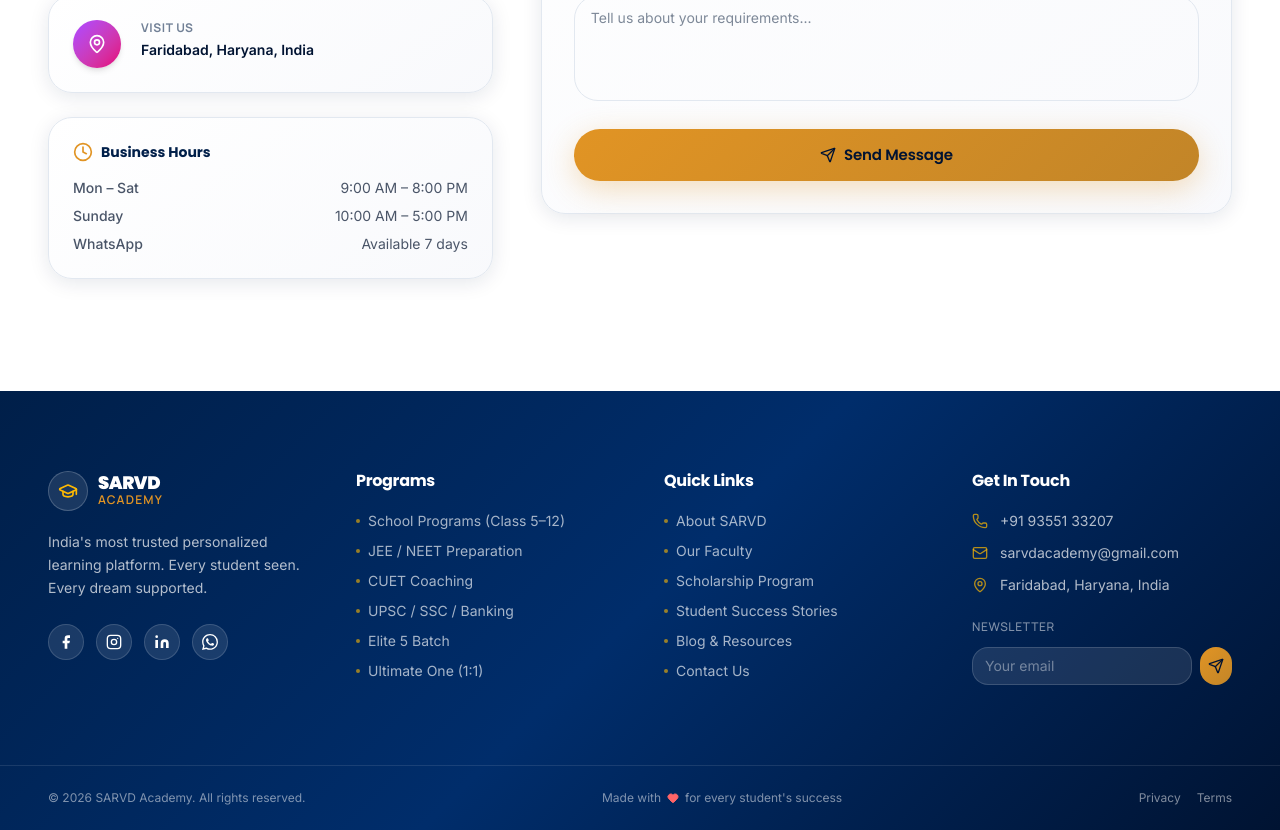
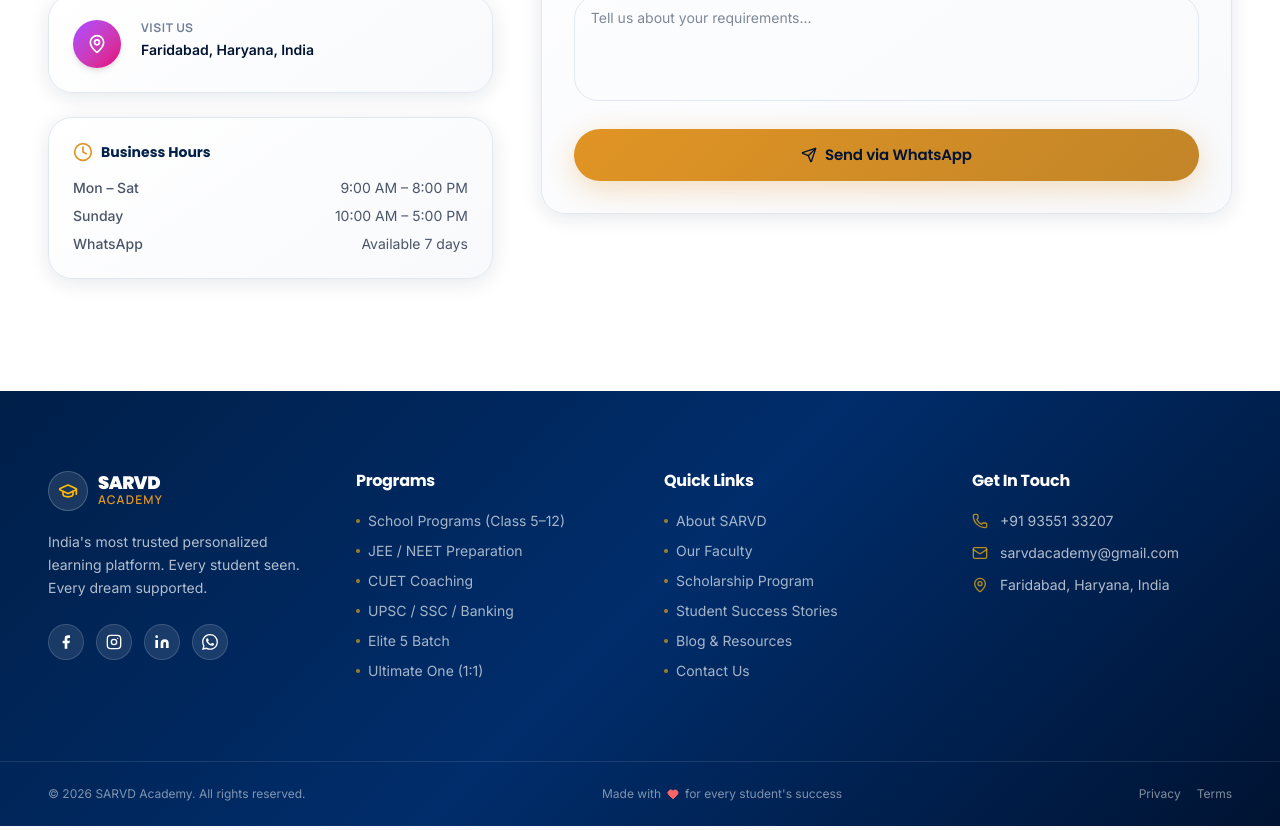
Before and after one commit to NITESHsharma345/sarvad-Acadamy, a Next.js app: page /contact in a window 1280 px wide. Shown: the part 860-1690 px from the top of the page. Built offline with nearby package versions, Linux system fonts and the light colour scheme.

Commit message:
feat: remove newsletter, connect contact form to WhatsApp

```diff
--- a/src/components/layout/Footer.tsx
+++ b/src/components/layout/Footer.tsx
@@ -1,7 +1,7 @@
 "use client";
 
 import Link from "next/link";
-import { GraduationCap, Phone, Mail, MapPin, Heart, Send } from "lucide-react";
+import { GraduationCap, Phone, Mail, MapPin, Heart } from "lucide-react";
 import { SITE_CONFIG } from "@/lib/constants";
 
 const FacebookIcon = () => (
@@ -193,32 +193,6 @@
                 </div>
               </li>
             </ul>
-
-            {/* Newsletter */}
-            <div>
-              <p
-                className="text-xs text-white/50 mb-3 font-medium uppercase tracking-wider"
-                style={{ fontFamily: "var(--font-accent)" }}
-              >
-                Newsletter
-              </p>
-              <form className="flex gap-2" onSubmit={(e) => e.preventDefault()}>
-                <input
-                  type="email"
-                  placeholder="Your email"
-                  aria-label="Email for newsletter"
-                  className="flex-1 min-w-0 px-3 py-2 rounded-lg bg-white/10 border border-white/15 text-sm text-white placeholder-white/40 outline-none focus:border-amber-400 transition-colors"
-                />
-                <button
-                  type="submit"
-                  aria-label="Subscribe"
-                  className="p-2 rounded-lg transition-all hover:opacity-90 shrink-0"
-                  style={{ background: "var(--gradient-accent)" }}
-                >
-                  <Send className="w-4 h-4" style={{ color: "var(--color-primary-dark)" }} />
-                </button>
-              </form>
-            </div>
           </div>
 
         </div>
--- a/src/components/sections/Contact.tsx
+++ b/src/components/sections/Contact.tsx
@@ -33,8 +33,21 @@
   });
 
   const onSubmit = async (data: ContactForm) => {
-    await new Promise((r) => setTimeout(r, 1500));
-    console.log(data);
+    const message = [
+      `👋 *New Enquiry – SARVD Academy Website*`,
+      ``,
+      `👤 *Name:* ${data.name}`,
+      `📞 *Phone:* ${data.phone}`,
+      `📧 *Email:* ${data.email}`,
+      `📚 *Subject:* ${data.subject}`,
+      ``,
+      `💬 *Message:*`,
+      data.message,
+    ].join("\n");
+
+    const waUrl = `https://wa.me/919355133207?text=${encodeURIComponent(message)}`;
+    window.open(waUrl, "_blank");
+
     setSubmitted(true);
     reset();
     setTimeout(() => setSubmitted(false), 5000);
@@ -124,10 +137,10 @@
                 <div className="text-center py-12">
                   <CheckCircle className="w-16 h-16 mx-auto mb-4 text-green-500" />
                   <h3 className="text-xl font-bold mb-2" style={{ color: "var(--color-primary)", fontFamily: "var(--font-heading)" }}>
-                    Message Sent!
+                    WhatsApp Opened! 🎉
                   </h3>
                   <p className="text-sm" style={{ color: "var(--color-text-secondary)" }}>
-                    Thank you! We&apos;ll get back to you within 24 hours.
+                    Your message is ready on WhatsApp. Just hit <strong>Send</strong> to reach us instantly!
                   </p>
                 </div>
               ) : (
@@ -189,9 +202,9 @@
 
                   <button type="submit" disabled={isSubmitting} className="btn btn-primary w-full justify-center gap-2">
                     {isSubmitting ? (
-                      <><div className="w-4 h-4 border-2 border-current border-t-transparent rounded-full animate-spin" />Sending...</>
+                      <><div className="w-4 h-4 border-2 border-current border-t-transparent rounded-full animate-spin" />Opening WhatsApp...</>
                     ) : (
-                      <><Send className="w-4 h-4" />Send Message</>
+                      <><Send className="w-4 h-4" />Send via WhatsApp</>
                     )}
                   </button>
                 </form>
```
